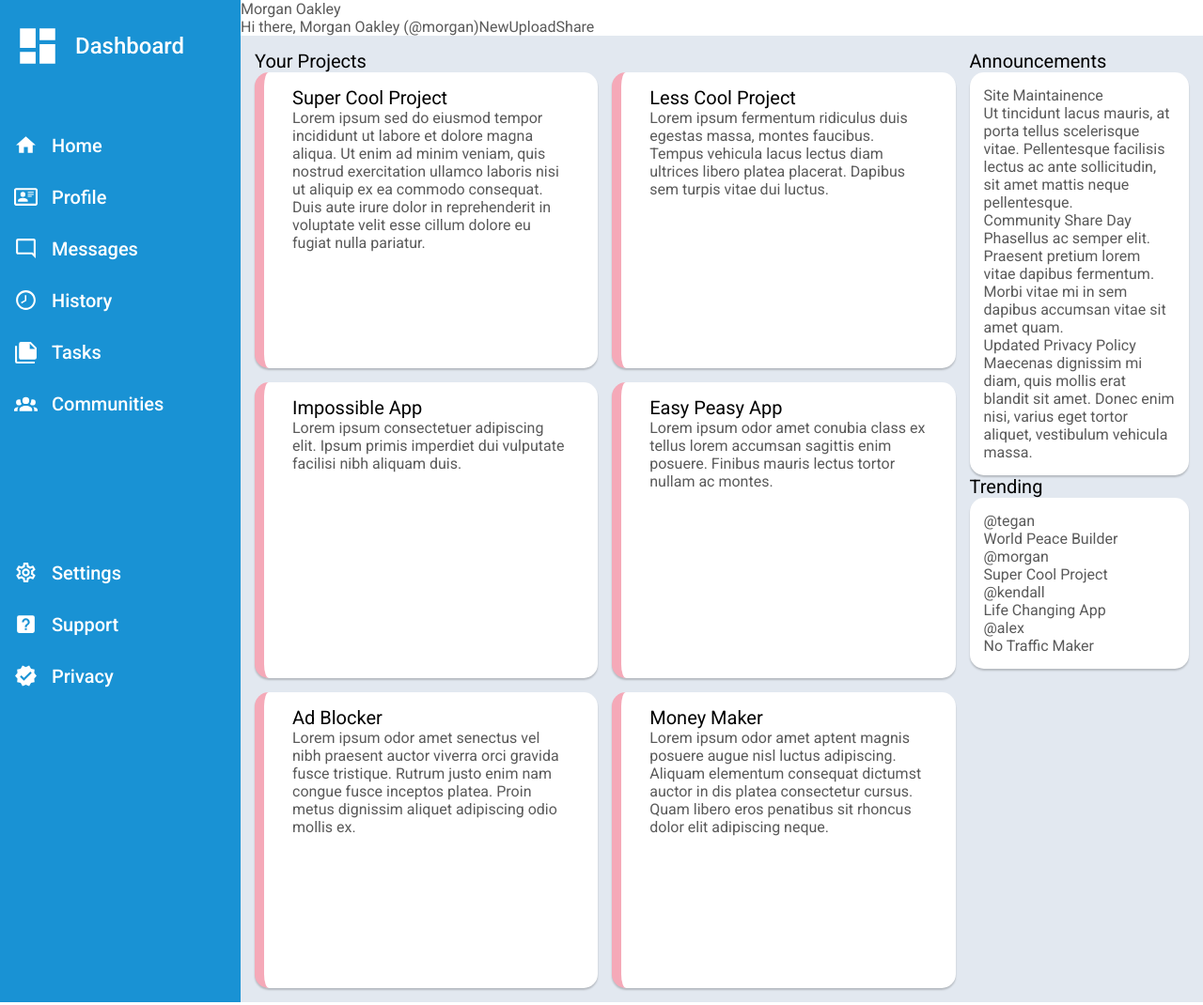
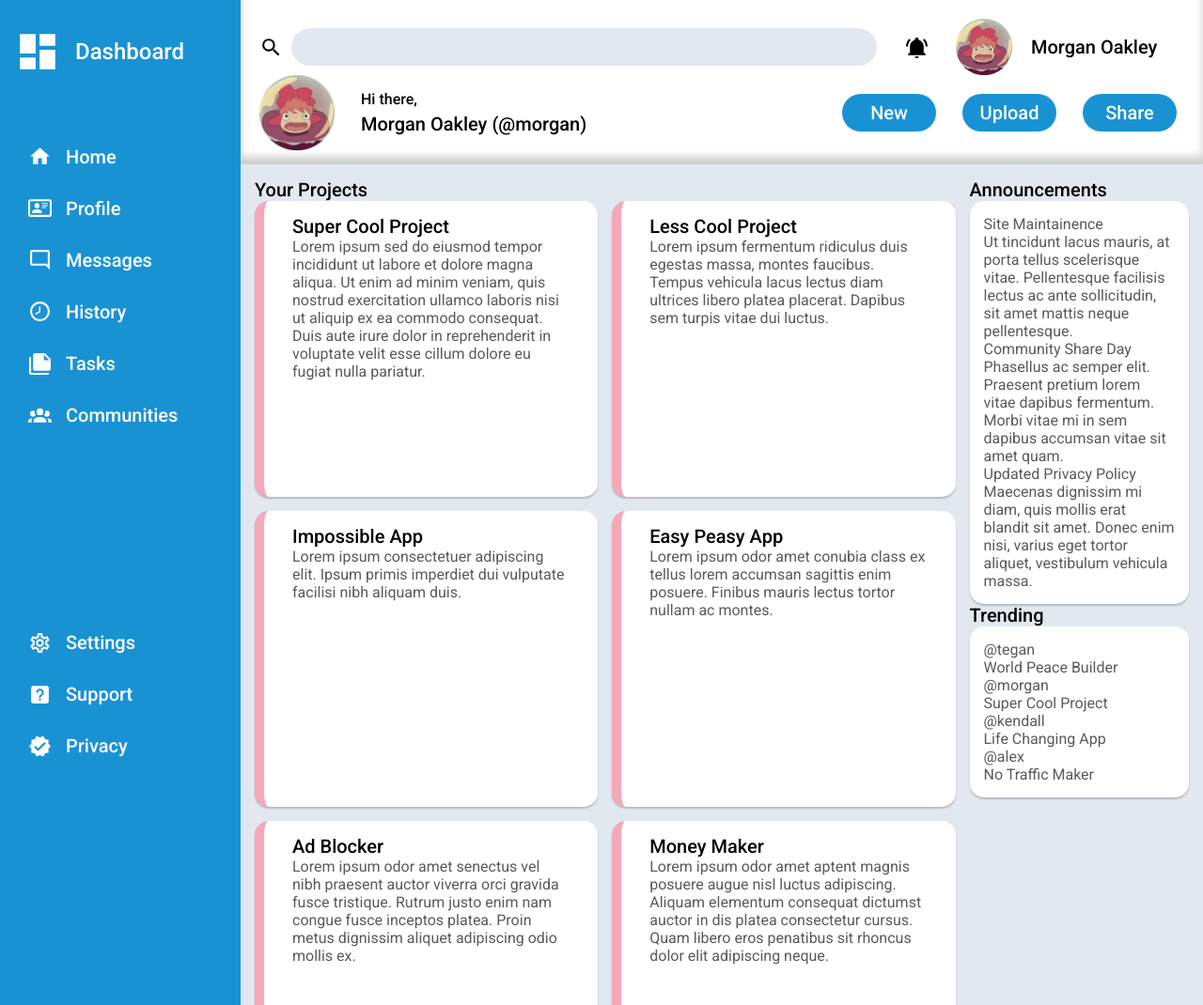
Before and after one commit to eris6/admindashboard, a plain HTML site: page index.html in a window 1280 px wide. Shown: the top 1070 px of the page at 94% size. Drawn offline with Linux system fonts and the light colour scheme.

Commit message:
Complete header layout and styling

```diff
--- a/index.html
+++ b/index.html
@@ -14,14 +14,21 @@
     <div class="container">
         <div class="header">
             <div class="top-header-row">
-                <div class="search-bar"></div>
-                <div class="top-right-icons">Morgan Oakley</div>
+                <img class="magnifying-glass" src="./icons/magnify.svg" alt="icon of magnifying glass" width="25px" height="auto">
+                <div class="search-rectangle">&nbsp</div>
+                <img class="bell-icon" src="./icons/bell-ring.svg" alt="icon of bell" width="25px" height="auto">
+                <img class="profile-photo" src="./profilepics/ponyo.png" alt="an image of the studio ghibli character ponyo inside a spherical bubble" width="60px" height="auto">
+                <div class="main-content-header">Morgan Oakley</div>
             </div>
             <div class="bottom-header-row">
-                <div class="welcome-message">Hi there, Morgan Oakley (@morgan)</div>
-                <div class="new-button">New</div>
-                <div class="upload-button">Upload</div>
-                <div class="share-button">Share</div>
+                <img class="profile-photo" src="./profilepics/ponyo.png" alt="an image of the studio ghibli character ponyo inside a spherical bubble" width="80px" height="auto">
+                <div class="welcome-message">
+                    <div class="hi-there">Hi there, </div>
+                    <div class="main-content-header">Morgan Oakley (@morgan)</div>
+                </div>
+                <div class="header-button">New</div>
+                <div class="header-button">Upload</div>
+                <div class="header-button">Share</div>
             </div>
 
         </div>
--- a/styles.css
+++ b/styles.css
@@ -17,8 +17,13 @@
 .header{
     display: grid;
     grid-column: 2/-1;
+    box-shadow:
+    inset 0 -0.5em 0.5em rgb(0 0 0 / 20%),
+    0.3em 0.3em 1em rgb(0 0 0 / 60%);
+    padding-bottom: 15px;
+}
 
-}
+
 
 .sidebar{
     background-color: #1992d4;
@@ -72,9 +77,15 @@
 
 .main-content-header{
     font-size: 20px;
-    font-weight: 400;
+    font-weight: 500;
     color: black;
+}
 
+.hi-there{
+    font-size: 16px;
+    font-weight: 500;
+    color: black;
+    padding-bottom: 5px;
 }
 
 .top-header-row{
@@ -82,7 +93,9 @@
 }
 
 .bottom-header-row{
-    display: flex;
+    display: grid;
+    grid-template-columns: 1fr 4fr 1fr 1fr 1fr;
+    align-items: center;
 }
 
 
@@ -100,11 +113,21 @@
     font-weight: 500;
 }
 
-
+.header-button{
+    background-color: #1992d4;
+    border-radius: 20px;
+    width: 5em;
+    height: 2em;
+    text-align: center;
+    justify-content: center;
+    align-items: center;
+    align-content: center;
+}
 
 
 .home, .profile, .messages, .history, .tasks, .communities, .settings, .support, .privacy{
     display: flex;
+    margin-left: 15px;
 }
 
 .home{
@@ -116,11 +139,46 @@
     margin-bottom: 50px;
 }
 
-.dashboard-button{
+.dashboard-button, .header-button{
     color: white;
     font-size: 20px;
     font-weight: 500;
 }
+
+.header{
+    display: grid;
+    grid-template-rows: 1fr 1fr;
+}
+
+.top-header-row{
+    display: grid;
+    grid-template-columns: 1fr 12fr 1fr 1fr 3fr;
+    padding-top: 20px;
+    padding-right: 20px;
+    align-items: center;
+    justify-content: center;
+}
+
+
+
+
+
+.search-rectangle{
+    height: 40px;
+    border-radius: 20px;
+    background-color: #e2e8f0;
+    margin-right: 30px;
+}
+
+.top-header-row > .profile-photo{
+    margin-right: 20px;
+    margin-left: 0;
+}
+
+.bottom-header-row > .profile-photo, .top-header-row > .magnifying-glass{
+    margin-left: 20px;
+}
+
 .white-image{
     filter: invert(96%) sepia(96%) saturate(0%) hue-rotate(101deg) brightness(106%) contrast(104%);
 }
```
Also changed, not shown: icons/bell-ring.svg (added), icons/magnify.svg (added), profilepics/ponyo.png (added).
